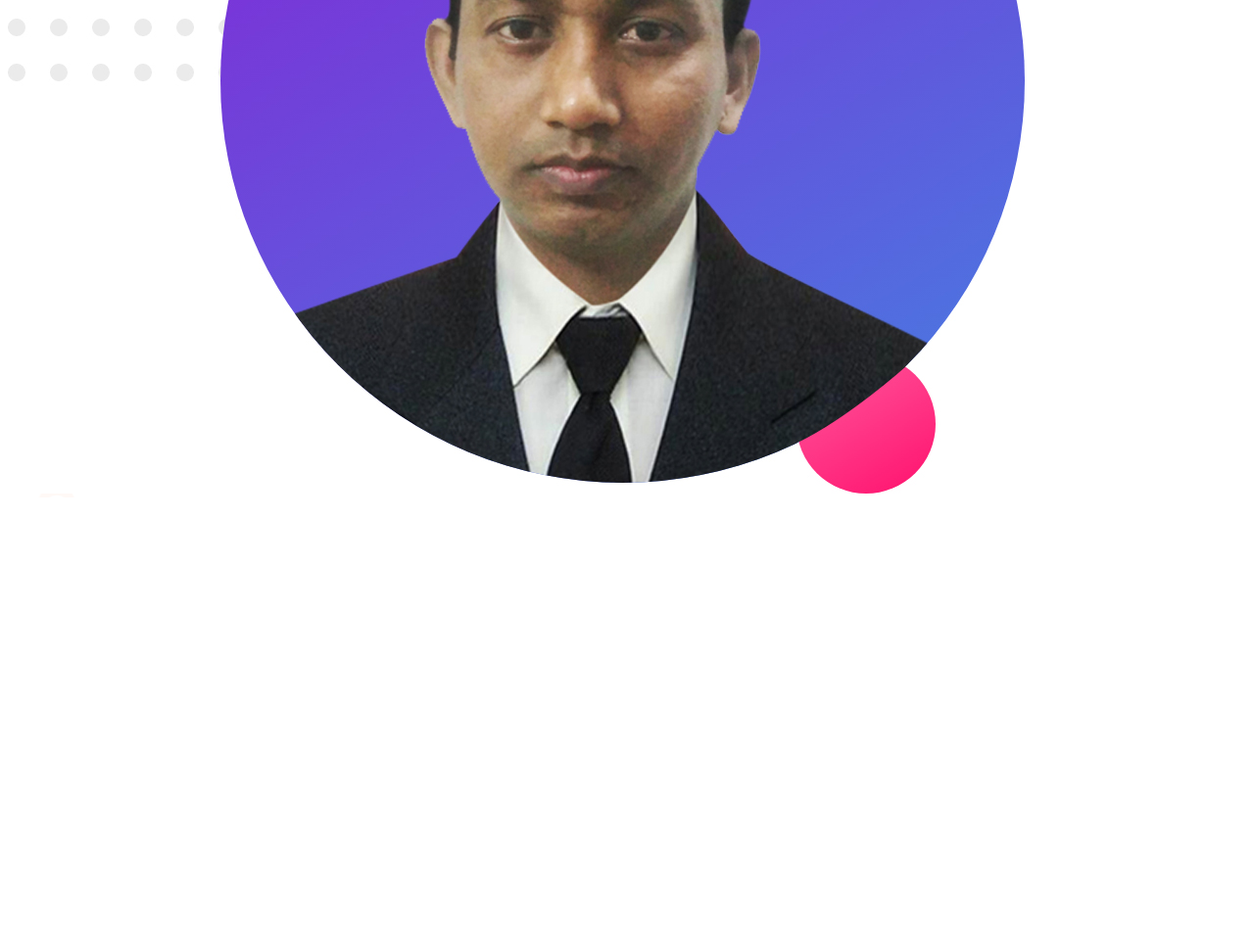
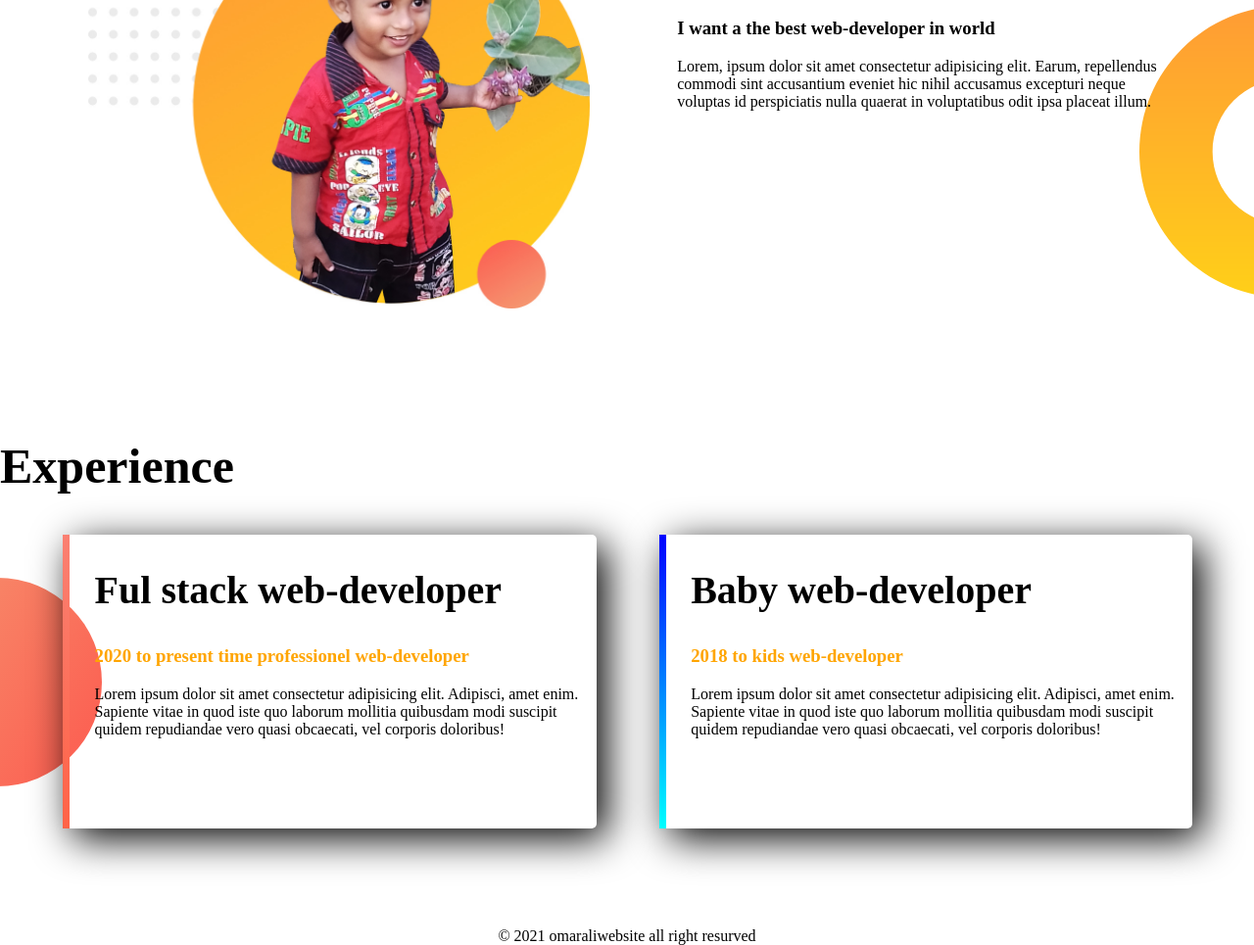
Before and after one commit to omarali301/protfolio, a plain HTML site: page index.html in a window 1280 px wide. Shown: the part 595-1560 px from the top of the page at 98% size. Before the commit the page ends 1111 px from the top, so only its background shows below. Drawn offline with Linux system fonts and the light colour scheme.

Commit message:
all are add details

```diff
--- a/css/style..css
+++ /dev/null
@@ -1,15 +0,0 @@
-.half-width{
-    width: 40%;
-
-    background-image: url(../image/top-banner.png);
-
-}
-.orange-higlight{
-
-    color: tomato;
-}
-
-
-#pimage{
-    width: 40%;
-}
--- /dev/null
+++ b/css/style.css
@@ -0,0 +1,72 @@
+body{
+    margin: 0px;
+    padding: 0px;
+}
+
+section{
+
+    height: 500px;
+}
+
+.orange-highlight{
+    color: orange;
+}
+
+.half-width{
+    width: 40%;
+    float: left;
+    margin-left: 5%;
+    padding-left: 2%;
+}
+
+.half-width img{
+    width: 100%;
+}
+
+.top-area{
+    background-image: url(../image/top-banner.png);
+}
+h1{
+    font-size: 50px;
+}
+
+.dream-area{
+
+    background-image: url(../image/dream-bg.png);
+    background-position: right;
+    background-repeat: no-repeat;
+}
+
+h2{
+    font-size: 40px;
+}
+
+.experience-box{
+    box-shadow: 10px 10px 40px;
+    height: 60%;
+    border-radius: 5px;
+}
+
+.experience-sec{
+
+    background-image: url(../image/exp-bg.png);
+    background-repeat: no-repeat;
+    background-position: left;
+}
+
+.copy{
+    text-align: center;
+}
+
+#full-stack{
+    border-left: 7px solid;
+    border-image: linear-gradient(180deg, salmon, tomato);
+    border-image-slice: 1;
+}
+
+
+#full-stack2{
+    border-left: 7px solid;
+    border-image: linear-gradient(180deg, blue, cyan);
+    border-image-slice: 1;
+}
--- a/index.html
+++ b/index.html
@@ -4,22 +4,68 @@
     <meta charset="UTF-8">
     <meta name="viewport" content="width=device-width, initial-scale=1.0">
     <title>Document</title>
-    <link rel="stylesheet" href="css/style..css">
-
+    <link rel="stylesheet" href="css/style.css">
 </head>
 <body>
-<div class="half-width">
-    <h1>Welcome to</h1>
-    <h1> <span class="orange-higlight">Md. Omar Ali </span>Website</h1>
+    <section class="top-area">
+        <div class="half-width">
+            <h1>Welcome to</h1>
+            <h1><span class="orange-highlight">Md.Omar ali</span> Website</h1>
+            <p>Lorem, ipsum dolor sit amet consectetur adipisicing elit. Earum, repellendus commodi sint accusantium eveniet hic nihil accusamus excepturi neque voluptas id perspiciatis nulla quaerat in voluptatibus odit ipsa placeat illum.</p>
 
-    <h3>World class Professional web-devoloper </h3>
+        </div>
+        <div class="half-width">
+            <img src="image/top-image.jpg" alt="protfolio image">
+        </div>
 
-    <p>Lorem, ipsum dolor sit amet consectetur adipisicing elit. Sunt molestias veniam, consectetur vitae veritatis, blanditiis maxime natus rerum asperiores repellat quo a repellendus aliquid doloremque nisi voluptate. Amet, voluptas modi.</p>
+    </section>
 
-    </div>
 
-    <div id="pimage" class="half-width">
-        <img src="image/top-image.jpg" alt="developer omar ali">
-    </div>
+
+    <section class="dream-area">
+
+
+        <div class="half-width">
+            <img src="image/top-2.jpg" alt="protfolio image">
+        </div>
+
+        <div class="half-width">
+            <h2>Big Dream</h2>
+            <h3>I want a the best web-developer in world</h3>
+            <p>Lorem, ipsum dolor sit amet consectetur adipisicing elit. Earum, repellendus commodi sint accusantium eveniet hic nihil accusamus excepturi neque voluptas id perspiciatis nulla quaerat in voluptatibus odit ipsa placeat illum.</p>
+
+        </div>
+
+
+    </section>
+
+
+    <section class="experience-sec">
+
+        <h1>Experience</h1>
+
+        <div id="full-stack" class="half-width experience-box">
+            <h2>Ful stack web-developer</h2>
+            <h3 class="orange-highlight">2020 to present time professionel web-developer</h3>
+
+            <p>Lorem ipsum dolor sit amet consectetur adipisicing elit. Adipisci, amet enim. Sapiente vitae in quod iste quo laborum mollitia quibusdam modi suscipit quidem repudiandae vero quasi obcaecati, vel corporis doloribus!</p>
+
+        </div>
+
+
+        <div id="full-stack2" class="half-width experience-box">
+            <h2>Baby web-developer</h2>
+            <h3 class="orange-highlight">2018 to kids web-developer</h3>
+
+            <p>Lorem ipsum dolor sit amet consectetur adipisicing elit. Adipisci, amet enim. Sapiente vitae in quod iste quo laborum mollitia quibusdam modi suscipit quidem repudiandae vero quasi obcaecati, vel corporis doloribus!</p>
+
+        </div>
+
+
+
+    </section>
+
+
+    <footer class="copy">&copy 2021 omaraliwebsite all right resurved</footer>
 </body>
 </html>
```
